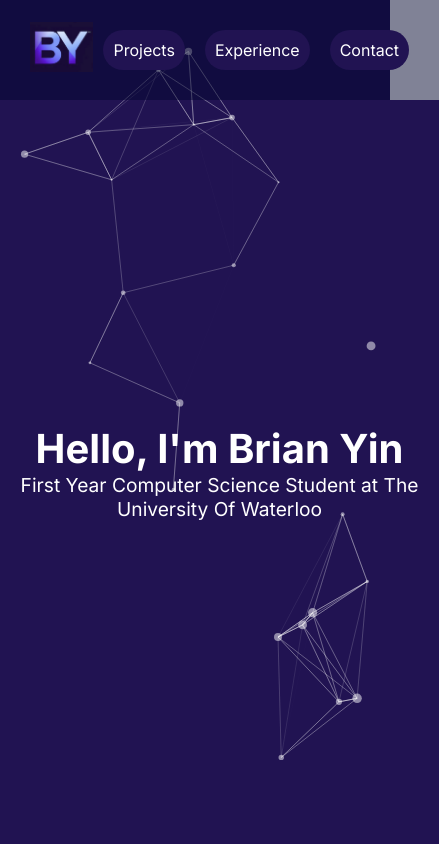
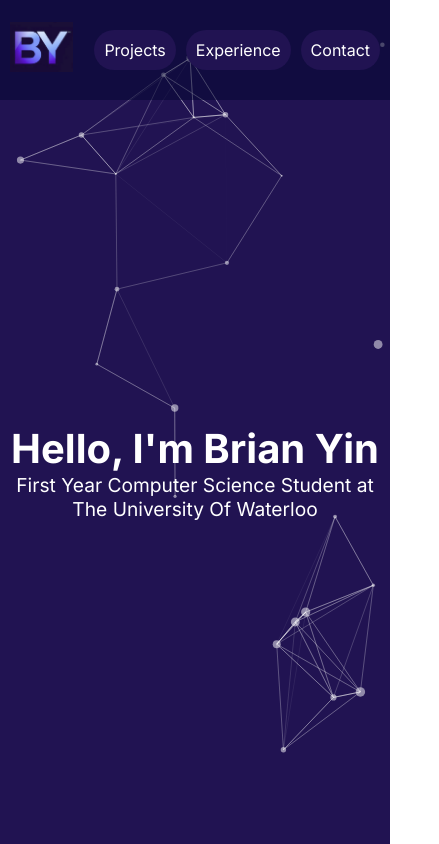
Before and after one commit to Brain256/personal-website, a React (Vite) app: page / in a window 390 px wide. Shown: the top 844 px of the page, 439 px wide, since content can reach past the window. Built offline with nearby package versions, Linux system fonts and the light colour scheme.

Commit message:
adjusted padding for better responsive design

```diff
--- a/src/components/Navbar.css
+++ b/src/components/Navbar.css
@@ -65,14 +65,15 @@
         padding:10px;
     }
     .links {
-        gap:20px;
+        gap:10px;
     }
 
     .name-text {
         display:none;
     }
     .nav-container {
-        gap:10px;
+        gap:1px;
+        padding: 0px 10px;
     }
 
 }
```
Also changed, not shown: src/components/Cards.css (line endings or trailing spaces).
